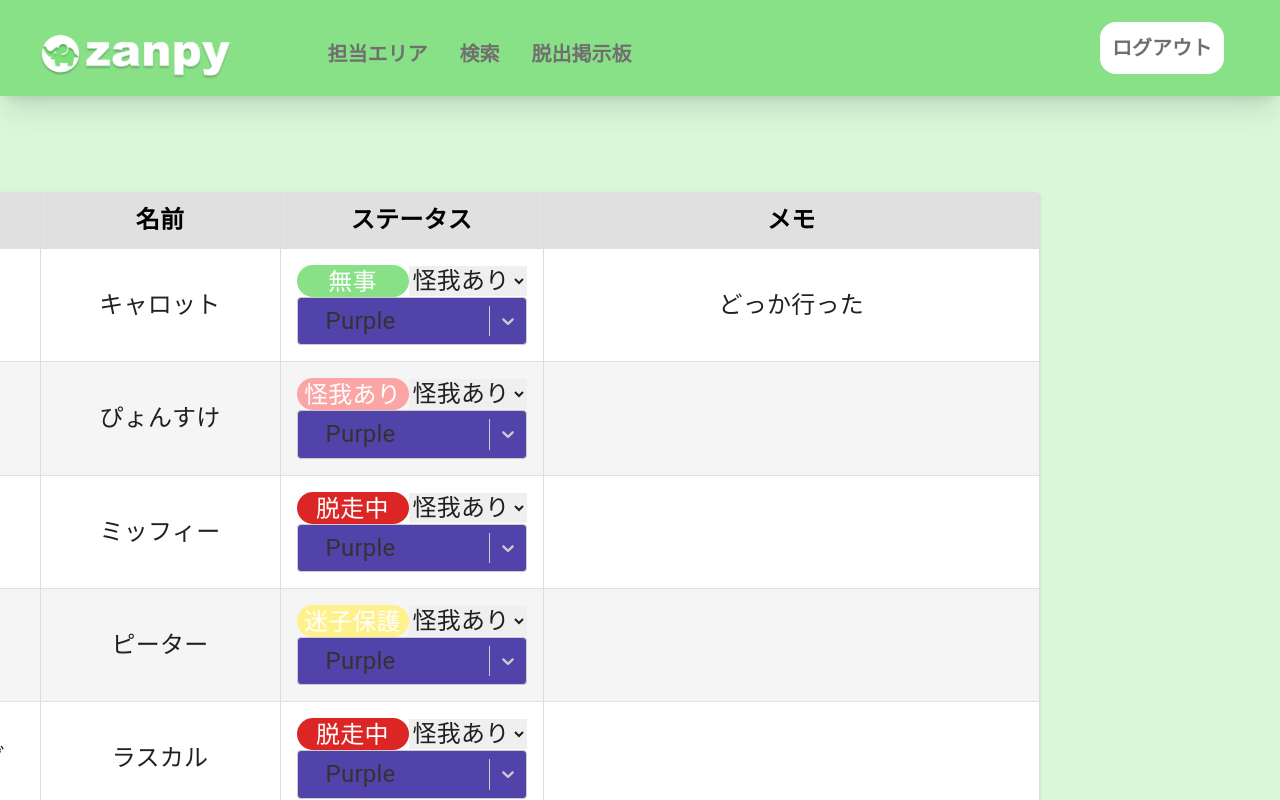
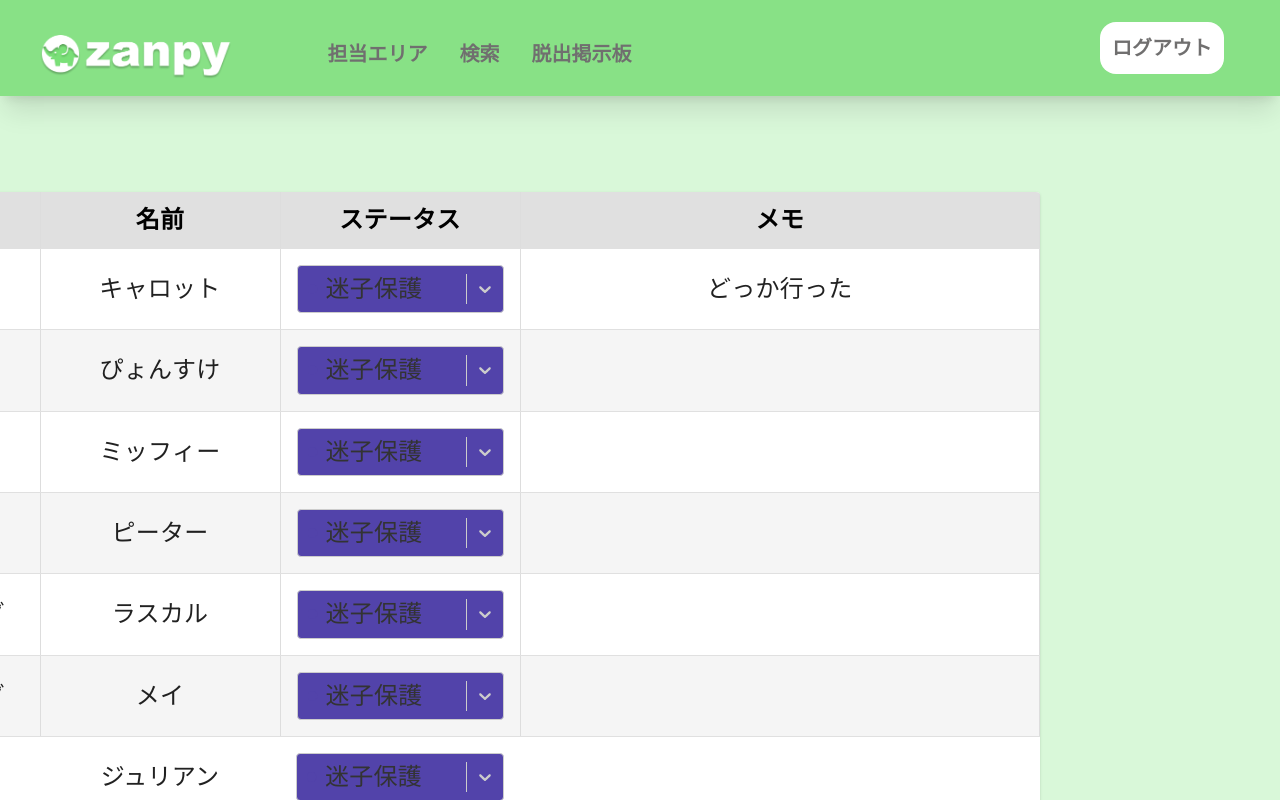
Before and after one commit to Fuuma0000/zanpy, a React (Create React App) app: page / in a window 1280 px wide. Both pictures are taken after typing "name@example.com", "Sample" into the empty fields and a click on the button "ログイン". Built offline with nearby package versions, Linux system fonts and the light colour scheme.

Commit message:
[fix]ステータスはこの形式で行くことにした。色が出来次第修正する

```diff
--- a/src/components/MyAreaTable.jsx
+++ b/src/components/MyAreaTable.jsx
@@ -85,7 +85,7 @@ export default function MyAreaTable() {
                 </StyledTableCell>
                 <StyledTableCell align='center'>{row.name}</StyledTableCell>
                 <StyledTableCell align='center'>
-                  <div className='flex items-center'>
+                  {/* <div className='flex items-center'>
                     <StatusVisual status={row.states} />
                     <select
                       value={selectedStatus}
@@ -97,7 +97,7 @@ export default function MyAreaTable() {
                       <option value={3}>無事</option>
                       <option value={4}>不明</option>
                     </select>
-                  </div>
+                  </div> */}
                   <StatusSelect></StatusSelect>
                 </StyledTableCell>
                 <StyledTableCell align='center'>{row.memos}</StyledTableCell>
--- a/src/components/StatusSelect.jsx
+++ b/src/components/StatusSelect.jsx
@@ -24,25 +24,33 @@ const colourStyles = {
     ...styles,
     backgroundColor: value ? value.color : "white",
   }),
-  option: (styles, { data, isSelected, isFocused }) => {
+  option: (styles, { data, isDisabled, isFocused, isSelected }) => {
     const color = chroma(data.color);
     return {
       ...styles,
-      backgroundColor: isSelected
+      backgroundColor: isDisabled
+        ? undefined
+        : isSelected
         ? data.color
         : isFocused
         ? color.alpha(0.1).css()
         : undefined,
-      color: isSelected
+      color: isDisabled
+        ? "#ccc"
+        : isSelected
         ? chroma.contrast(color, "white") > 2
           ? "white"
           : "black"
         : data.color,
-      cursor: "default",
+      cursor: isDisabled ? "not-allowed" : "default",
 
       ":active": {
         ...styles[":active"],
-        backgroundColor: isSelected ? data.color : color.alpha(0.3).css(),
+        backgroundColor: !isDisabled
+          ? isSelected
+            ? data.color
+            : color.alpha(0.3).css()
+          : undefined,
       },
     };
   },
--- a/src/data.tsx
+++ b/src/data.tsx
@@ -5,14 +5,9 @@ export interface ColourOption {
 }
 
 export const colourOptions: readonly ColourOption[] = [
-  { value: "ocean", label: "Ocean", color: "#00B8D9" },
-  { value: "blue", label: "Blue", color: "#0052CC" },
-  { value: "purple", label: "Purple", color: "#5243AA" },
-  { value: "red", label: "Red", color: "#FF5630" },
-  { value: "orange", label: "Orange", color: "#FF8B00" },
-  { value: "yellow", label: "Yellow", color: "#FFC400" },
-  { value: "green", label: "Green", color: "#36B37E" },
-  { value: "forest", label: "Forest", color: "#00875A" },
-  { value: "slate", label: "Slate", color: "#253858" },
-  { value: "silver", label: "Silver", color: "#666666" },
+  { value: "ocean", label: "怪我あり", color: "#00B8D9" },
+  { value: "blue", label: "脱走中", color: "#0052CC" },
+  { value: "purple", label: "迷子保護", color: "#5243AA" },
+  { value: "red", label: "無事", color: "#FF5630" },
+  { value: "orange", label: "不明", color: "#FF8B00" },
 ];
```
